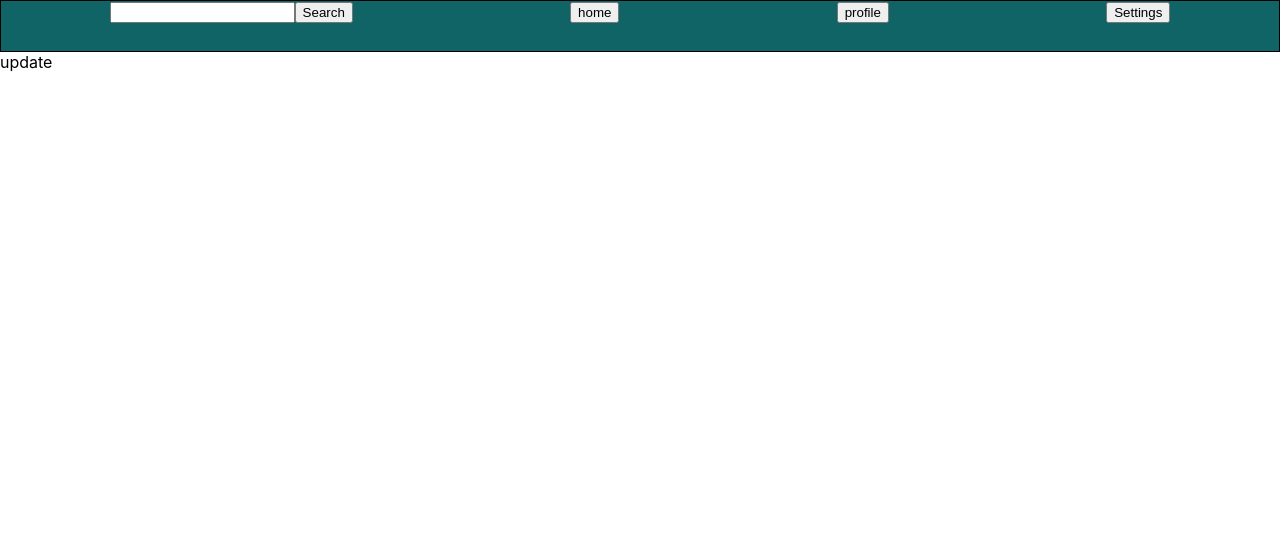
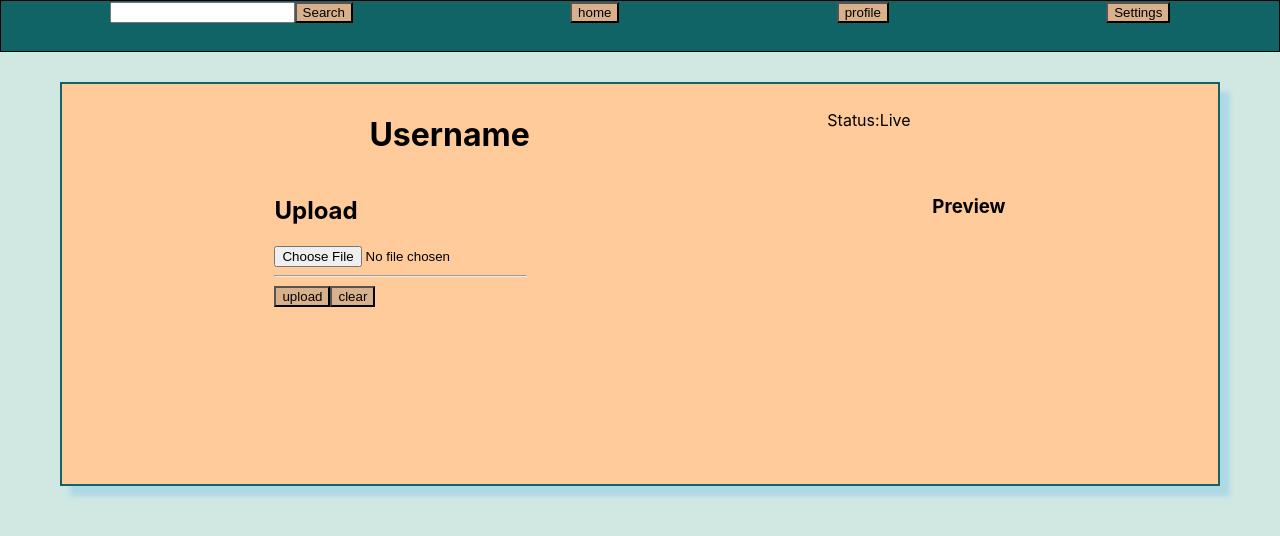
Before and after one commit to ylopez25/hobby_lobby, a React (Create React App) app: page / in a window 1280 px wide. Shown: the top 536 px of the page. Built offline with nearby package versions, Linux system fonts and the light colour scheme.

Commit message:
picture upload

```diff
--- a/src/App.css
+++ b/src/App.css
@@ -0,0 +1,3 @@
+body {
+  background-color: #d1e8e2;
+}
--- a/src/App.js
+++ b/src/App.js
@@ -1,12 +1,13 @@
 import './App.css';
 import Nav from './components/nav';
-import Update from './components/update'
+import Update from './components/Update';
 
+//rename update to info
 function App() {
   return (
     <div>
       <Nav/>
-     <Update/>
+      <Update/>
     </div>
   );
 }
--- /dev/null
+++ b/src/components/update.css
@@ -0,0 +1,22 @@
+.profile_info {
+    display:box;
+    align-items: center;
+    background-color: #ffcb9a;
+    width: auto;
+    height: 380px;
+    padding: 10px;
+    margin: 30px 60px;
+    border:2px solid #116466;
+    box-shadow: 10px 10px 5px lightblue;
+}
+.profile_username {
+    display: flex;
+    justify-content: space-evenly;
+}
+.profile_imgupload {
+    display: flex;
+    justify-content: space-evenly;
+}
+button {
+    background-color: #d9b08c;
+}
--- a/src/components/update.js
+++ b/src/components/update.js
@@ -1,7 +1,44 @@
-import React from 'react'
+import React from "react";
+import { useState } from "react";
+import "./update.css";
 
-export default function update() {
+export default function Update() {
+  const [imgfile, uploadimg] = useState([]);
+  console.log("Image FIles", imgfile);
+  const imgFilehandler = (e) => {
+    if (e.target.files.length !== 0) {
+      uploadimg((imgfile) => [...imgfile, URL.createObjectURL(e.target.files[0])]);
+    }
+  };
+
   return (
-    <div>update</div>
-  )
+    <div class="profile_info">
+      <div class="profile_username">
+        <h1>Username</h1>
+        <p>Status:Live</p>
+      </div>
+      <div class="profile_imgupload">
+        <div>
+          <h2>Upload</h2>
+          <input type="file" onChange={imgFilehandler} />
+          <hr />
+          <button>upload</button>
+          <button>clear</button>
+        </div>
+        <div></div>
+        <div>
+          <h3>Preview</h3>
+          {imgfile.map((elem) => {
+            return (
+              <>
+                <span key={elem}>
+                  <img src={elem} height="200" width="200" alt="med1" />
+                </span>
+              </>
+            );
+          })}
+        </div>
+      </div>
+    </div>
+  );
 }
```
